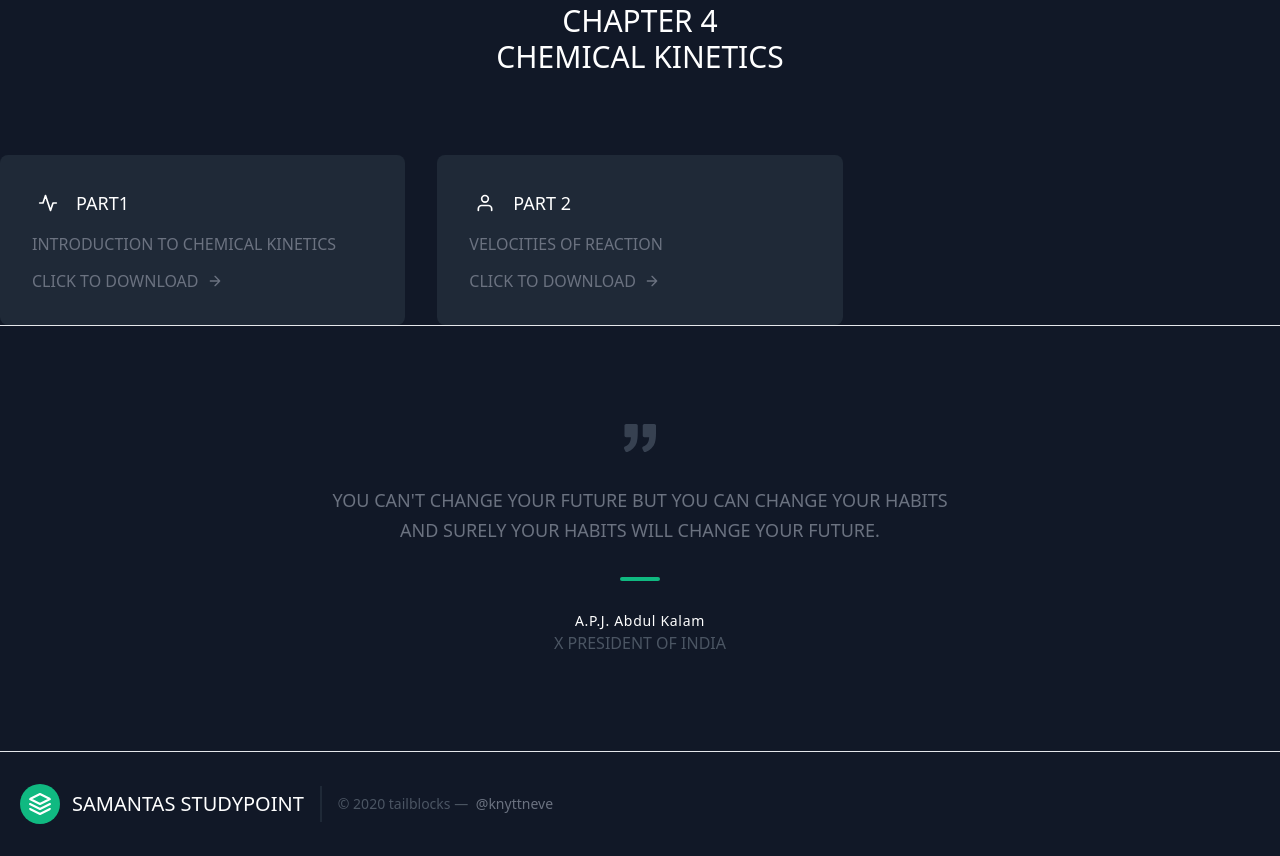
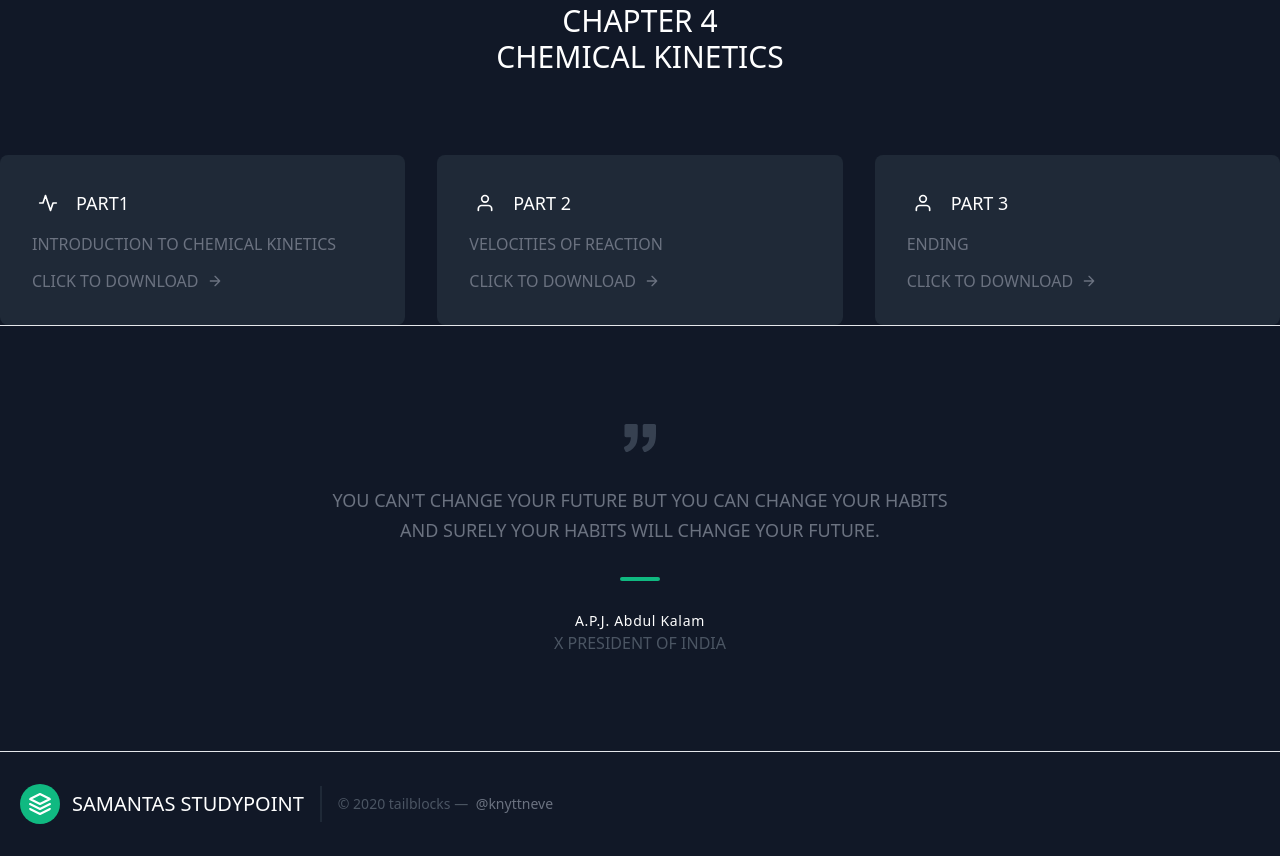
Before and after one commit to samantasomen222/somensamantastudypoint.github.io, a plain HTML site: page index.html in a window 1280 px wide. Shown: the part 2459-3315 px from the top of the page. Drawn offline with nearby package versions, Linux system fonts and the light colour scheme.

Commit message:
Update index.html

```diff
--- a/index.html
+++ b/index.html
@@ -273,6 +273,27 @@
           </div>
         </div>
       </div>
+    <div class="p-4 md:w-1/3">
+        <div class="flex rounded-lg h-full bg-gray-800 p-8 flex-col">
+          <div class="flex items-center mb-3">
+            <div class="w-8 h-8 mr-3 inline-flex items-center justify-center rounded-full bg-teal-500 text-white flex-shrink-0">
+              <svg fill="none" stroke="currentColor" stroke-linecap="round" stroke-linejoin="round" stroke-width="2" class="w-5 h-5" viewBox="0 0 24 24">
+                <path d="M20 21v-2a4 4 0 00-4-4H8a4 4 0 00-4 4v2"></path>
+                <circle cx="12" cy="7" r="4"></circle>
+              </svg>
+            </div>
+            <h2 class="text-white text-lg title-font font-medium">PART 3</h2>
+          </div>
+          <div class="flex-grow">
+            <p class="leading-relaxed text-base">ENDING</p>
+            <a href='https://drive.google.com/file/d/1dY8-6LGrhA6-xI34qa0s6m9uEUtJCADO/view?usp=sharing' class="mt-3 text-teal-500 inline-flex items-center">CLICK TO DOWNLOAD
+              <svg fill="none" stroke="currentColor" stroke-linecap="round" stroke-linejoin="round" stroke-width="2" class="w-4 h-4 ml-2" viewBox="0 0 24 24">
+                <path d="M5 12h14M12 5l7 7-7 7"></path>
+              </svg>
+            </a>
+          </div>
+        </div>
+      </div>
 </section>
 
 <hr>
```
